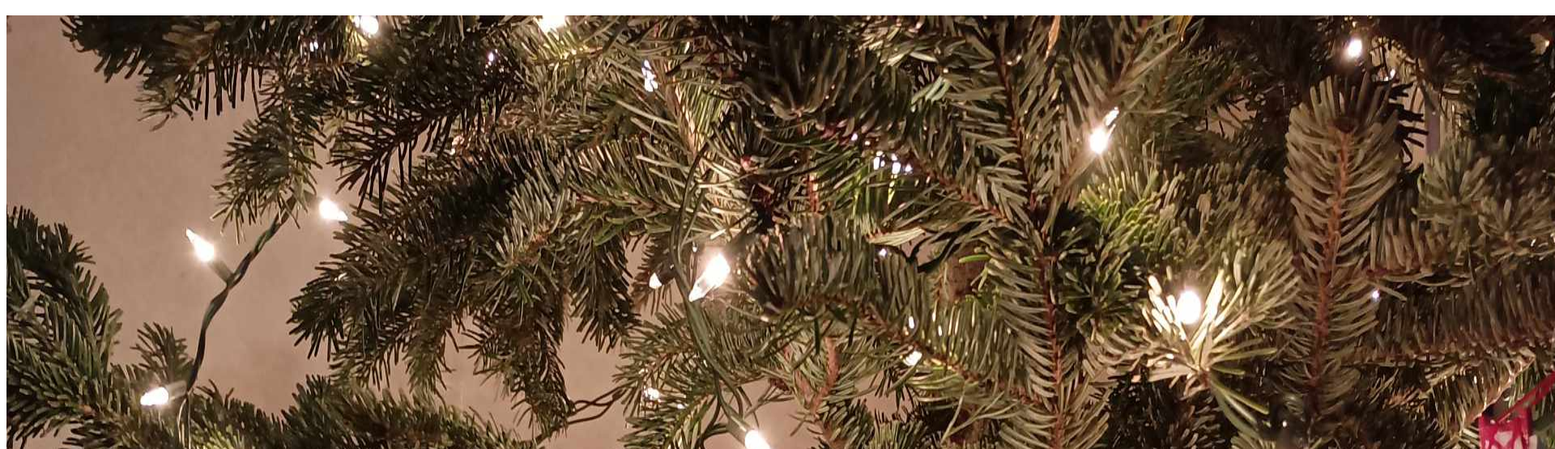
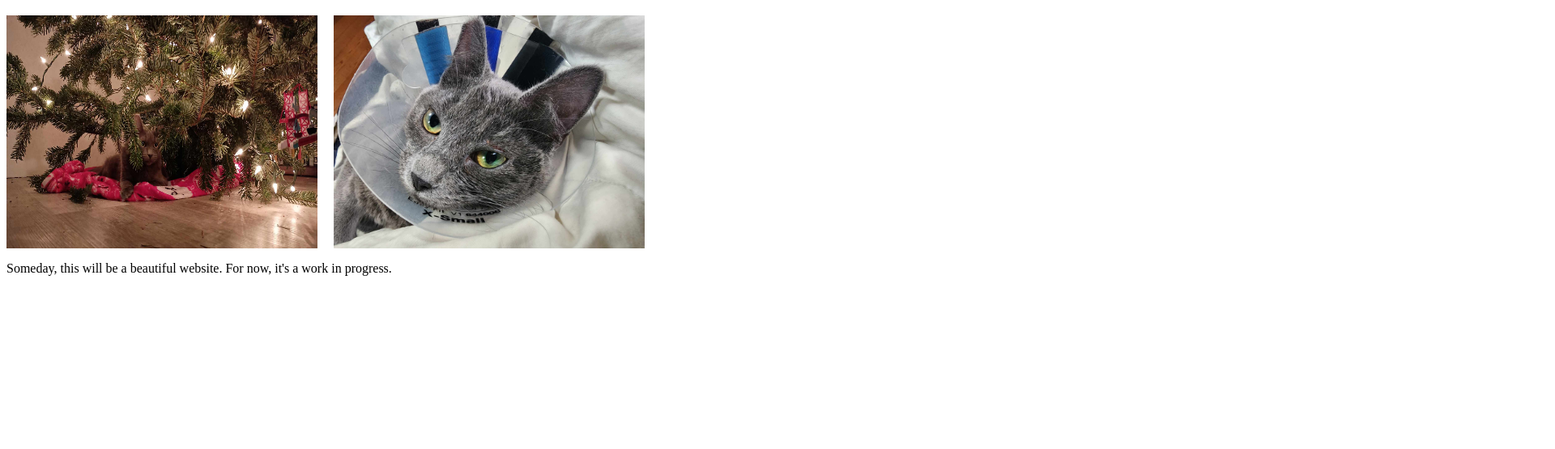
Before and after one commit to bbutcher91/Website, a plain HTML site: page index.html in a window 1280 px wide. Shown: the part 61-616 px from the top of the page at 81% size, 1920 px wide, since content can reach past the window. Drawn offline with Linux system fonts and the light colour scheme.

Commit message:
Update index.html

```diff
--- a/index.html
+++ b/index.html
@@ -4,15 +4,10 @@
     <meta charset="UTF-8">
     <meta name="viewport" content="width=device-width, initial-scale=1.0">
     <style>
-        /* Apply styles to the images */
-        .resized-image {
-            max-width: 10%; /* Set the width to approximately 4 inches */
-            height: auto; /* Maintain aspect ratio */
-        }
-
+        /* Optional: Add styles for the images or container if needed */
         .side-by-side {
-            display: flex; /* Use flexbox for layout */
-            gap: 20px; /* Adjust the gap between images */
+            display: flex;
+            gap: 20px;
         }
     </style>
     <title>Your GitHub Page Title</title>
@@ -24,10 +19,10 @@
     <main>
         <div class="side-by-side">
             <!-- First Image (resized) -->
-            <img src="Images/409302875_681482454098248_2457541796468550038_n.jpg" alt="Moquirri11">
+            <img src="Images/409302875_681482454098248_2457541796468550038_n.jpg" alt="Moquirri11" style="width: 4in; height: auto;">
 
             <!-- Second Image -->
-            <img src="Images/410117029_374506651899259_3830287235994303024_n.jpg" alt="Mofletirri">
+            <img src="Images/410117029_374506651899259_3830287235994303024_n.jpg" alt="Mofletirri" style="width: 4in; height: auto;">
         </div>
 
         <!-- Additional content if needed -->
```
